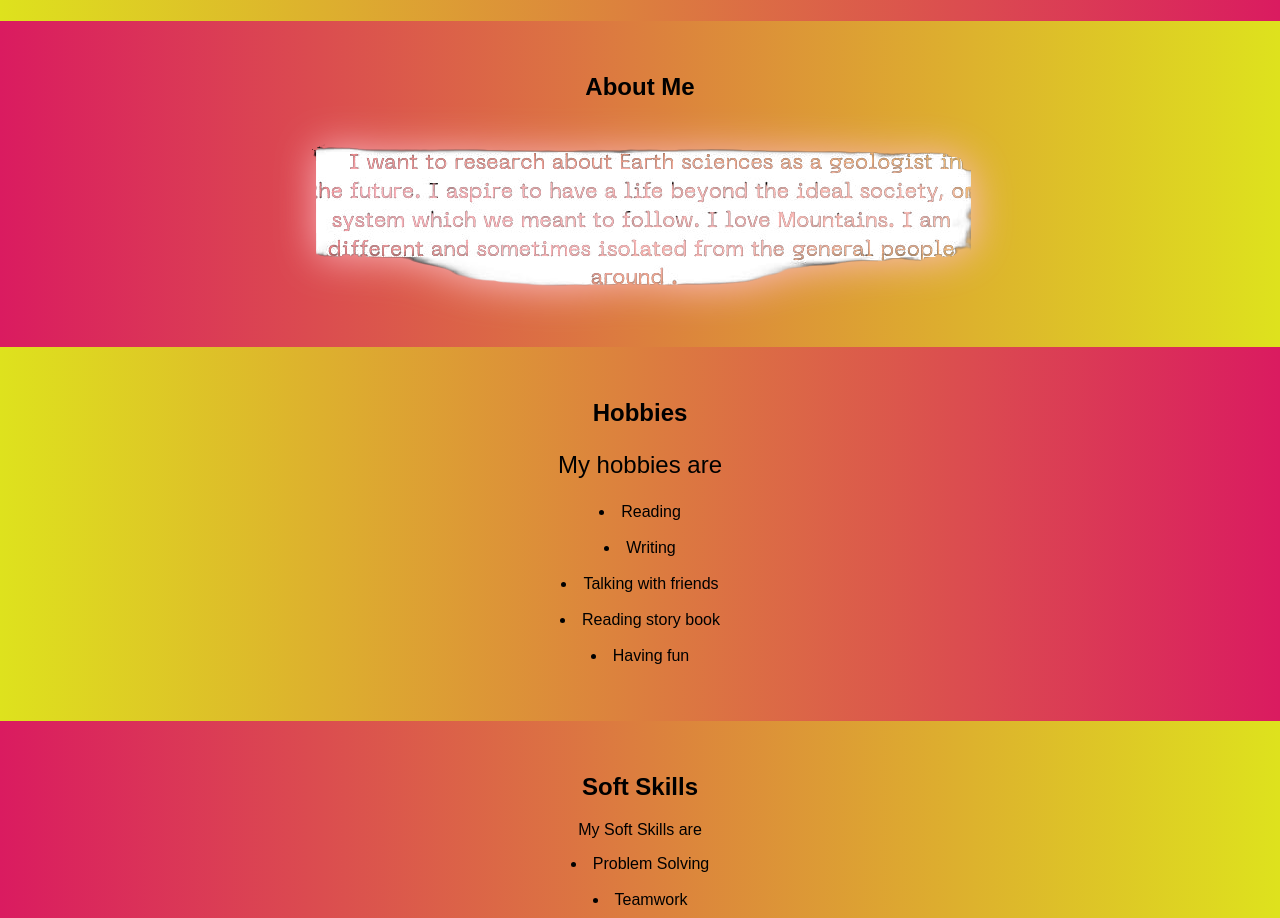
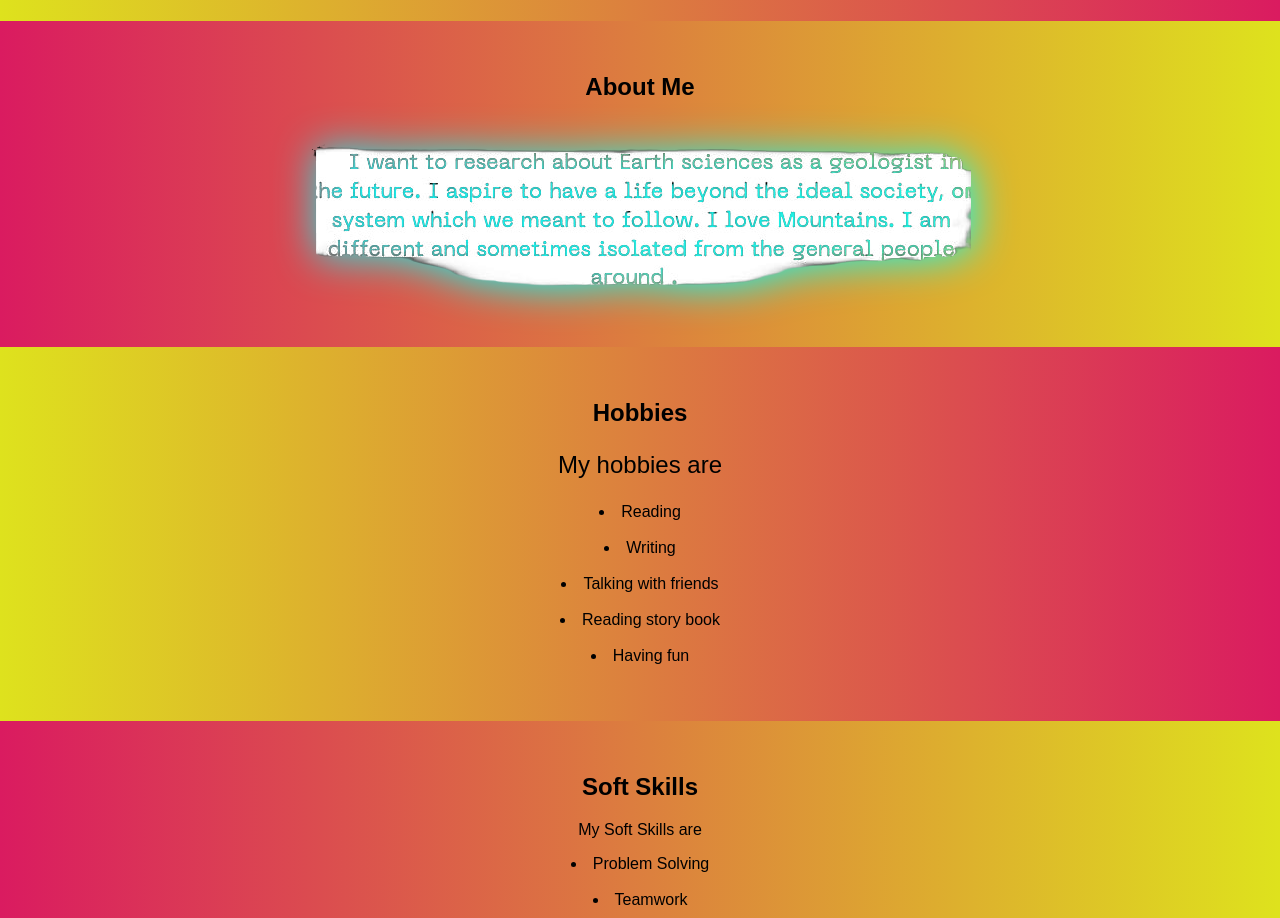
Before and after one commit to Electroiscoding/adrija-portfolio, a plain HTML site: page index.html in a window 1280 px wide. Shown: the part 880-1798 px from the top of the page. Drawn offline with Linux system fonts and the light colour scheme.

Commit message:
Update index.html

```diff
--- a/index.html
+++ b/index.html
@@ -115,7 +115,7 @@ background: linear-gradient(to right, #da1b60, #dee21d);
 }
 
 .about-section img {
-    filter: drop-shadow(2px 2px 20px pink);
+    filter: drop-shadow(2px 2px 20px cyan);
 }
 
 .projects-container {
```
